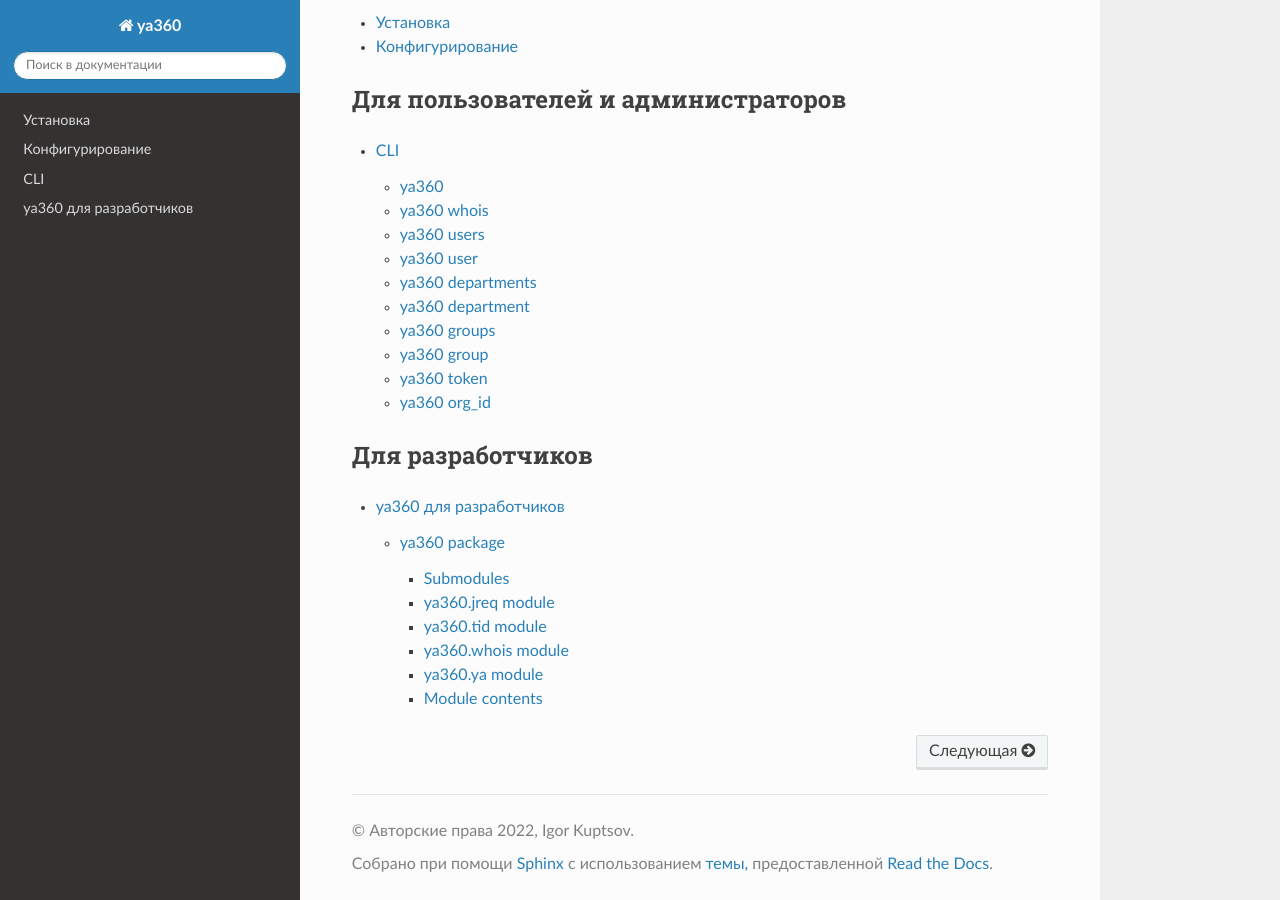
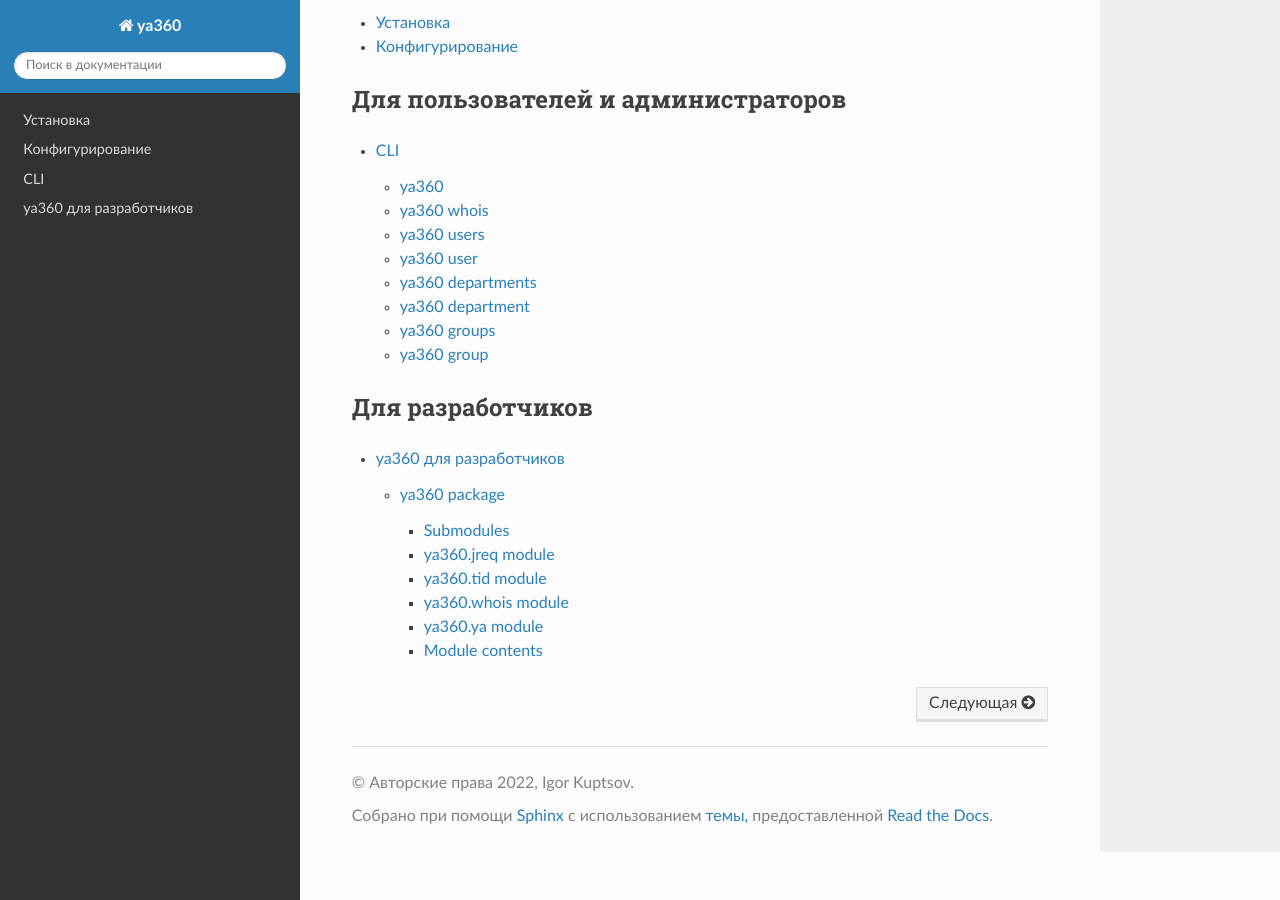
Before and after one commit to imercury13/ya360, a Sphinx documentation site: the page built from docs/source/index.rst, in a window 1280 px wide and 900 px high, scrolled down 546 px. Built offline with Sphinx 7.4.7 and the Read the Docs theme 2.0.0, drawn with Linux system fonts in a browser that asks for light colours; pages that are not in the unit, such as notebooks, are missing from menus.

Commit message:
Исправление документации

```diff
--- a/docs/source/cmd.rst
+++ b/docs/source/cmd.rst
@@ -12,5 +12,4 @@
    cmd_ya360_department
    cmd_ya360_groups
    cmd_ya360_group
-   cmd_ya360_token
-   cmd_ya360_orgid
+   cmd_ya360_make-config
--- a/docs/source/cmd_ya360_orgid.rst
+++ /dev/null
@@ -1,8 +0,0 @@
-ya360 org_id
-------------
-
-.. argparse::
-   :module: ya360.__main__
-   :func: gen_parser
-   :prog: ya360
-   :path: org_id
```
Also changed, not shown: docs/source/cmd_ya360_token.rst (deleted, +0 -8 lines).
